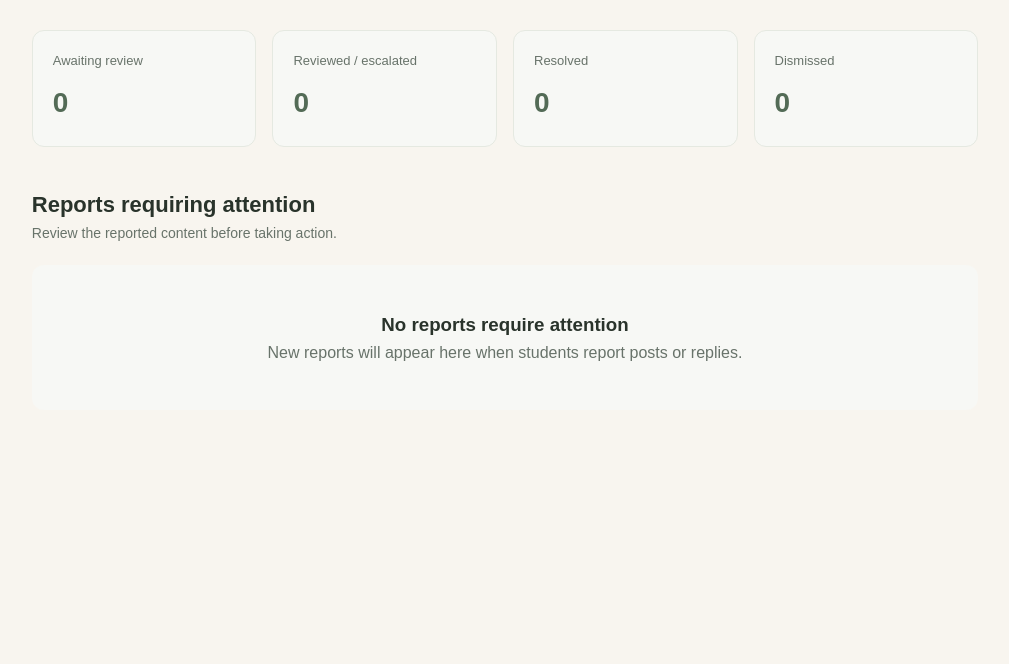
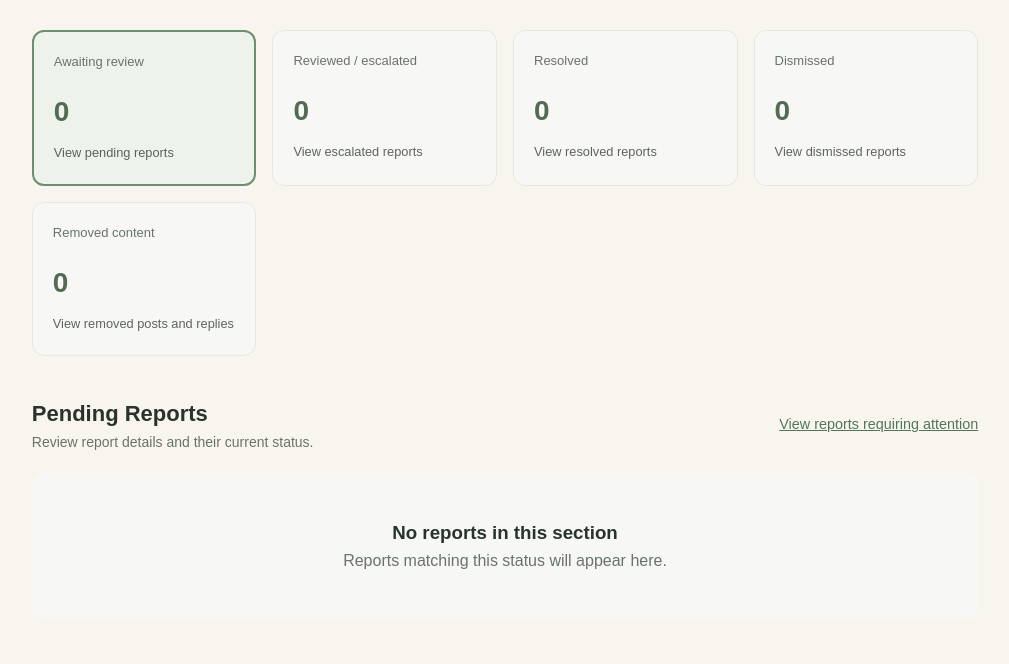
Before and after one commit to JulietMumbi/safespace, a Django app: page /moderation-dashboard/?status=pending in a window 1280 px wide. Shown: the part 268-932 px from the top of the page, without its empty margins (135-1144 px from the left). Before the commit the page ends 629 px from the top, so only its background shows below. Run offline with Django 5.2, Linux system fonts and the light colour scheme; the visitor is signed in with stand-in values (Sample User, id 1); data comes from the database, SQL or seed files in the repository; data that the repository does not hold is empty.

Commit message:
fixed placards

```diff
--- a/core/static/core/css/style.css
+++ b/core/static/core/css/style.css
@@ -1258,3 +1258,47 @@ input {
         width: 100%;
     }
 }
+
+.moderation-stat-link {
+    display: flex;
+    flex-direction: column;
+    gap: 8px;
+    text-decoration: none;
+    color: inherit;
+    cursor: pointer;
+    transition: transform 0.2s ease, box-shadow 0.2s ease;
+}
+
+.moderation-stat-link:hover {
+    transform: translateY(-3px);
+    box-shadow: 0 6px 18px rgba(0, 0, 0, 0.08);
+}
+
+.moderation-stat-link:focus-visible {
+    outline: 2px solid #6b8f71;
+    outline-offset: 3px;
+}
+
+.moderation-stat-link small {
+    font-size: 0.8rem;
+    opacity: 0.75;
+}
+
+.moderation-stat-link.stat-active {
+    border: 2px solid #6b8f71;
+    background-color: #edf3eb;
+}
+
+.moderation-section-heading {
+    display: flex;
+    justify-content: space-between;
+    align-items: center;
+    flex-wrap: wrap;
+    gap: 12px;
+}
+
+.moderation-section-heading a {
+    color: #52765a;
+    text-decoration: underline;
+    font-size: 0.9rem;
+}
--- a/core/templates/core/moderation_dashboard.html
+++ b/core/templates/core/moderation_dashboard.html
@@ -1,3 +1,4 @@
+
 {% load static %}
 
 <!DOCTYPE html>
@@ -5,16 +6,13 @@
 <head>
     <meta charset="UTF-8">
     <meta name="viewport" content="width=device-width, initial-scale=1.0">
-
     <title>Moderation Dashboard - SafeSpace</title>
-
     <link rel="stylesheet" href="{% static 'core/css/style.css' %}">
 </head>
 
 <body>
 <nav class="navbar">
     <div class="logo">SafeSpace</div>
-
     <div class="nav-links">
         <a href="{% url 'dashboard' %}">Student Dashboard</a>
         <a href="{% url 'logout' %}">Log Out</a>
@@ -26,10 +24,7 @@
     <header class="moderation-header">
         <p class="moderation-eyebrow">SAFESPACE ADMINISTRATION</p>
         <h1>Moderation Dashboard</h1>
-            <p>
-                Review reported discussions and help maintain a
-                respectful, supportive environment for students.
-            </p>
+        <p>Review reported discussions and help maintain a respectful, supportive environment for students.</p>
     </header>
 
     {% if messages %}
@@ -44,38 +39,134 @@
 
     <section class="moderation-stats">
 
-            <div class="moderation-stat">
+        <a class="moderation-stat moderation-stat-link {% if selected_filter == 'pending' %}stat-active{% endif %}"
+           href="{% url 'moderation_dashboard' %}?status=pending">
             <span>Awaiting review</span>
             <strong>{{ pending_count }}</strong>
-            </div>
+            <small>View pending reports</small>
+        </a>
 
-            <div class="moderation-stat">
+        <a class="moderation-stat moderation-stat-link {% if selected_filter == 'reviewed' %}stat-active{% endif %}"
+           href="{% url 'moderation_dashboard' %}?status=reviewed">
             <span>Reviewed / escalated</span>
             <strong>{{ reviewed_count }}</strong>
-            </div>
+            <small>View escalated reports</small>
+        </a>
 
-            <div class="moderation-stat">
+        <a class="moderation-stat moderation-stat-link {% if selected_filter == 'resolved' %}stat-active{% endif %}"
+           href="{% url 'moderation_dashboard' %}?status=resolved">
             <span>Resolved</span>
             <strong>{{ resolved_count }}</strong>
-            </div>
+            <small>View resolved reports</small>
+        </a>
 
-            <div class="moderation-stat">
+        <a class="moderation-stat moderation-stat-link {% if selected_filter == 'dismissed' %}stat-active{% endif %}"
+           href="{% url 'moderation_dashboard' %}?status=dismissed">
             <span>Dismissed</span>
             <strong>{{ dismissed_count }}</strong>
-            </div>
+            <small>View dismissed reports</small>
+        </a>
+
+        <a class="moderation-stat moderation-stat-link {% if selected_filter == 'removed' %}stat-active{% endif %}"
+           href="{% url 'moderation_dashboard' %}?status=removed">
+            <span>Removed content</span>
+            <strong>{{ removed_count }}</strong>
+            <small>View removed posts and replies</small>
+        </a>
 
     </section>
+
+    {% if selected_filter == 'removed' %}
 
         <section class="moderation-reports">
             <div class="moderation-section-heading">
                 <div>
-                    <h2>Reports requiring attention</h2>
-                    <p>Review the reported content before taking action.</p>
+                    <h2>Removed Content</h2>
+                    <p>Posts and replies removed by moderators.</p>
                 </div>
             </div>
 
+            {% for post in removed_posts %}
+                <article class="moderation-report">
+                    <div class="report-heading">
+                        <div>
+                            <span class="report-type">Removed post</span>
+                            <span class="report-status">Removed</span>
+                        </div>
+                        <span class="report-date">
+                            {{ post.created_at|date:"M d, Y · H:i" }}
+                        </span>
+                    </div>
+
+                    <div class="report-details">
+                        <p><strong>Category:</strong> {{ post.category.name }}</p>
+                        <div class="reported-content">
+                            <strong>{{ post.title }}</strong>
+                            <p>{{ post.content }}</p>
+                        </div>
+                    </div>
+                </article>
+            {% endfor %}
+
+            {% for reply in removed_replies %}
+                <article class="moderation-report">
+                    <div class="report-heading">
+                        <div>
+                            <span class="report-type">Removed reply</span>
+                            <span class="report-status">Removed</span>
+                        </div>
+                        <span class="report-date">
+                            {{ reply.created_at|date:"M d, Y · H:i" }}
+                        </span>
+                    </div>
+
+                    <div class="report-details">
+                        <p>
+                            <strong>Reply to:</strong>
+                            {{ reply.post.title }}
+                        </p>
+                        <div class="reported-content">
+                            <p>{{ reply.content }}</p>
+                        </div>
+                    </div>
+                </article>
+            {% endfor %}
+
+            {% if not removed_posts and not removed_replies %}
+                <div class="moderation-empty">
+                    <h3>No removed content</h3>
+                    <p>Content removed by moderators will appear here.</p>
+                </div>
+            {% endif %}
+        </section>
+
+    {% else %}
+
+        <section class="moderation-reports">
+            <div class="moderation-section-heading">
+                <div>
+                    <h2>
+                        {% if selected_filter == 'pending' %}
+                            Pending Reports
+                        {% elif selected_filter == 'reviewed' %}
+                            Reviewed / Escalated Reports
+                        {% elif selected_filter == 'resolved' %}
+                            Resolved Reports
+                        {% elif selected_filter == 'dismissed' %}
+                            Dismissed Reports
+                        {% else %}
+                            Reports Requiring Attention
+                        {% endif %}
+                    </h2>
+                    <p>Review report details and their current status.</p>
+                </div>
+
+                <a href="{% url 'moderation_dashboard' %}?status=attention">
+                    View reports requiring attention
+                </a>
+            </div>
+
             {% for report in reports %}
-
                 <article class="moderation-report">
 
                     <div class="report-heading">
@@ -87,57 +178,39 @@
                                     Reported reply
                                 {% endif %}
                             </span>
-
                             <span class="report-status">
                                 {{ report.get_status_display }}
                             </span>
                         </div>
-
                         <span class="report-date">
                             {{ report.created_at|date:"M d, Y · H:i" }}
                         </span>
                     </div>
 
                     <div class="report-details">
-                        <p>
-                            <strong>Reason:</strong>
-                            {{ report.reason }}
-                        </p>
-
-                        <p>
-                            <strong>Reported by:</strong>
-                            Anonymous report submitter
-                        </p>
+                        <p><strong>Reason:</strong> {{ report.reason }}</p>
+                        <p><strong>Reported by:</strong> Anonymous report submitter</p>
 
                         {% if report.post %}
-                            <p>
-                                <strong>Category:</strong>
-                                {{ report.post.category.name }}
-                            </p>
-
+                            <p><strong>Category:</strong> {{ report.post.category.name }}</p>
                             <div class="reported-content">
                                 <strong>{{ report.post.title }}</strong>
                                 <p>{{ report.post.content }}</p>
                             </div>
-
                         {% elif report.reply %}
                             <div class="reported-content">
-                                <strong>Reply to:</strong>
-                                {{ report.reply.post.title }}
+                                <strong>Reply to:</strong> {{ report.reply.post.title }}
                                 <p>{{ report.reply.content }}</p>
                             </div>
-
                         {% else %}
                             <p>The reported content is no longer available.</p>
                         {% endif %}
                     </div>
 
+                    {% if report.status == 'pending' or report.status == 'reviewed' %}
                         <form method="POST" class="moderation-action-form">
                             {% csrf_token %}
-
-                        <input type="hidden"
-                               name="report_id"
-                               value="{{ report.pk }}">
+                            <input type="hidden" name="report_id" value="{{ report.pk }}">
 
                             <label for="notes-{{ report.pk }}">
                                 Moderator notes (optional)
@@ -178,21 +251,18 @@
                                 </button>
                             </div>
                         </form>
+                    {% endif %}
 
                 </article>
-
             {% empty %}
-
                 <div class="moderation-empty">
-                    <h3>No reports require attention</h3>
-                    <p>
-                        New reports will appear here when students
-                        report posts or replies.
-                    </p>
+                    <h3>No reports in this section</h3>
+                    <p>Reports matching this status will appear here.</p>
                 </div>
-
             {% endfor %}
         </section>
+
+    {% endif %}
 
 </main>
 </body>
--- a/core/views.py
+++ b/core/views.py
@@ -123,13 +123,22 @@ def user_login(request):
 
             login(request, user)
 
-            return redirect('dashboard')
+            # Redirect users according to their roles
+            if user.role == 'admin':
+                return redirect('moderation_dashboard')
+
+            elif user.role == 'moderator':
+                return redirect('moderation_dashboard')
+
+            else:
+                return redirect('dashboard')
 
         return render(request, 'core/login.html', {
             'error': 'Invalid email or password.'
         })
 
     return render(request, 'core/login.html')
+
 
 
 def user_logout(request):
@@ -383,12 +392,13 @@ def category_posts(request, category_id):
         'reply_error': reply_error,
         'reply_error_post_id': reply_error_post_id,
     })
+
 def moderation_dashboard(request):
     if not request.user.is_authenticated:
         return redirect('login')
 
     if not (
-        request.user.is_staff
+        request.user.is_superuser
         or request.user.role in ['admin', 'moderator']
     ):
         return HttpResponseForbidden(
@@ -456,6 +466,53 @@ def moderation_dashboard(request):
 
         return redirect('moderation_dashboard')
 
+    # Count reports by status
+    pending_count = Report.objects.filter(
+        status='pending'
+    ).count()
+
+    reviewed_count = Report.objects.filter(
+        status='reviewed'
+    ).count()
+
+    resolved_count = Report.objects.filter(
+        status='resolved'
+    ).count()
+
+    dismissed_count = Report.objects.filter(
+        status='dismissed'
+    ).count()
+
+    # Count content removed by moderation
+    removed_posts = Post.objects.filter(
+        status='removed'
+    ).select_related(
+        'author', 'category'
+    ).order_by('-created_at')
+
+    removed_replies = Reply.objects.filter(
+        status='removed'
+    ).select_related(
+        'author', 'post', 'post__category'
+    ).order_by('-created_at')
+
+    removed_count = removed_posts.count() + removed_replies.count()
+
+    # Choose which section to display
+    selected_filter = request.GET.get('status', 'attention')
+
+    valid_filters = [
+        'attention',
+        'pending',
+        'reviewed',
+        'resolved',
+        'dismissed',
+        'removed',
+    ]
+
+    if selected_filter not in valid_filters:
+        selected_filter = 'attention'
+
     reports = Report.objects.select_related(
         'reporter',
         'post',
@@ -464,24 +521,27 @@ def moderation_dashboard(request):
         'post__category',
         'reply__author',
         'reply__post',
-    ).filter(
-        status__in=['pending', 'reviewed']
     ).order_by('-created_at')
+
+    if selected_filter == 'attention':
+        reports = reports.filter(
+            status__in=['pending', 'reviewed']
+        )
+    elif selected_filter in ['pending', 'reviewed', 'resolved', 'dismissed']:
+        reports = reports.filter(status=selected_filter)
+    else:
+        reports = reports.none()
 
     context = {
         'reports': reports,
-        'pending_count': Report.objects.filter(
-            status='pending'
-        ).count(),
-        'reviewed_count': Report.objects.filter(
-            status='reviewed'
-        ).count(),
-        'resolved_count': Report.objects.filter(
-            status='resolved'
-        ).count(),
-        'dismissed_count': Report.objects.filter(
-            status='dismissed'
-        ).count(),
+        'pending_count': pending_count,
+        'reviewed_count': reviewed_count,
+        'resolved_count': resolved_count,
+        'dismissed_count': dismissed_count,
+        'removed_count': removed_count,
+        'removed_posts': removed_posts,
+        'removed_replies': removed_replies,
+        'selected_filter': selected_filter,
     }
 
     return render(
```
Lines whose indentation alone changed are shown as unchanged.
